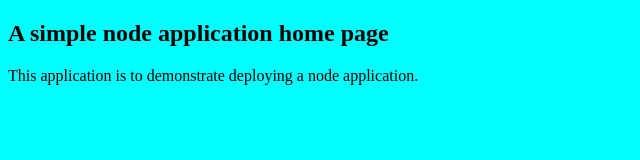
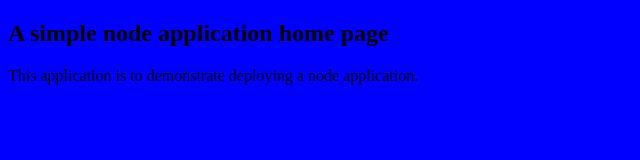
Before and after one commit to ConorChurch/node_cpbc, a website: page index.html in a window 1280 px wide. Shown: the whole page, without its empty margins (0-640 px from the left). Drawn offline with Linux system fonts and the light colour scheme.

Commit message:
Changed colour of background

```diff
--- a/index.html
+++ b/index.html
@@ -2,7 +2,7 @@
 <html>
 <head><title>Basic Node app</title>
 </head>
-<body style = "background-color: aqua">
+<body style = "background-color: blue">
  <h2>A simple node application home page</h2>
  <p>This application is to demonstrate deploying a node application.</p>
 </body>
```
